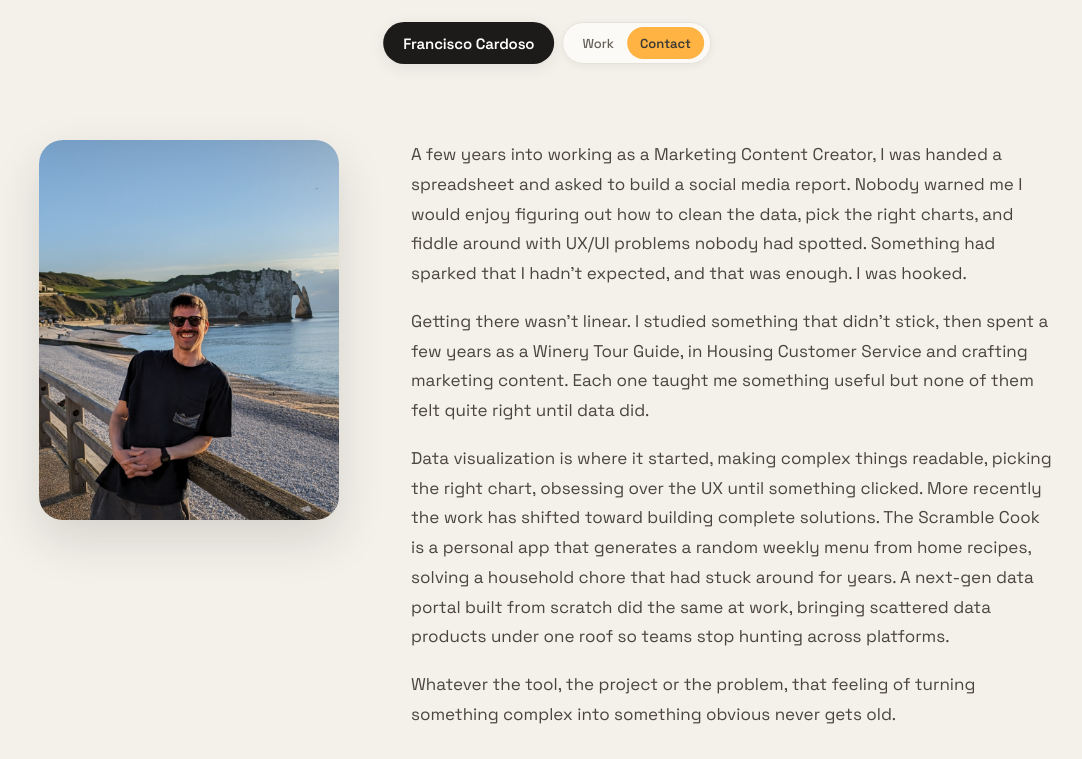
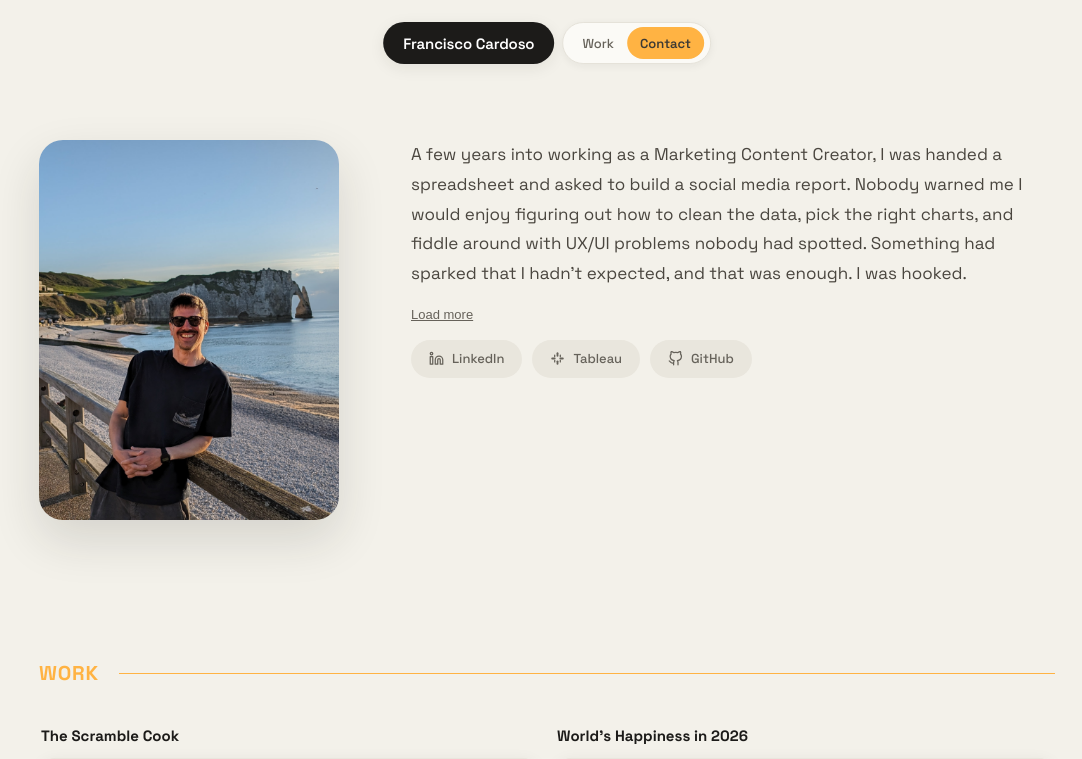
Before and after one commit to ffmc/website, a React (Vite) app: page / in a window 1280 px wide. Shown: the top 759 px of the page, without its empty margins (93-1175 px from the left). Built offline with nearby package versions, Linux system fonts and the light colour scheme.

Commit message:
Added a load more

```diff
--- a/src/components/About.jsx
+++ b/src/components/About.jsx
@@ -1,3 +1,4 @@
+import { useState } from 'react'
 import { IcoLinkedIn, IcoGitHub, IcoTableau } from './icons'
 import { SITE, SOCIAL } from '../config'
 
@@ -8,6 +9,8 @@ const ICON_MAP = {
 }
 
 export default function About() {
+  const [expanded, setExpanded] = useState(false)
+
   return (
     <section id="about" className="page-section">
       <div className="about-split fade-up">
@@ -21,6 +24,13 @@ export default function About() {
             clean the data, pick the right charts, and fiddle around with UX/UI problems nobody had
             spotted. Something had sparked that I hadn&rsquo;t expected, and that was enough. I was hooked.
           </p>
+          {!expanded && (
+            <button type="button" className="about-load-more" onClick={() => setExpanded(true)}>
+              Load more
+            </button>
+          )}
+          {expanded && (
+            <>
               <p className="about-bio">
                 Getting there wasn&rsquo;t linear. I studied something that didn&rsquo;t stick, then spent a few years
                 as a Winery Tour Guide, in Housing Customer Service and crafting marketing content. Each
@@ -38,6 +48,8 @@ export default function About() {
                 Whatever the tool, the project or the problem, that feeling of turning something complex
                 into something obvious never gets old.
               </p>
+            </>
+          )}
           <div className="social-pills">
             {SOCIAL.map(({ label, href }) => (
               <a key={label} href={href} target="_blank" rel="noopener noreferrer" className="social-pill" aria-label={label}>
--- a/src/styles.css
+++ b/src/styles.css
@@ -99,6 +99,15 @@ body {
 }
 
 .about-bio--last { margin-bottom: var(--space-xl); }
+
+.about-load-more {
+  background: none; border: none; padding: 0; cursor: pointer;
+  font-size: var(--type-sm-size); font-weight: 500;
+  color: var(--color-text-muted); text-decoration: underline;
+  margin-bottom: 18px; align-self: flex-start;
+}
+
+.about-load-more:hover { color: var(--color-text-secondary); }
 
 .social-pills { display: flex; gap: 10px; flex-wrap: wrap; }
 
```
Lines whose indentation alone changed are shown as unchanged.
